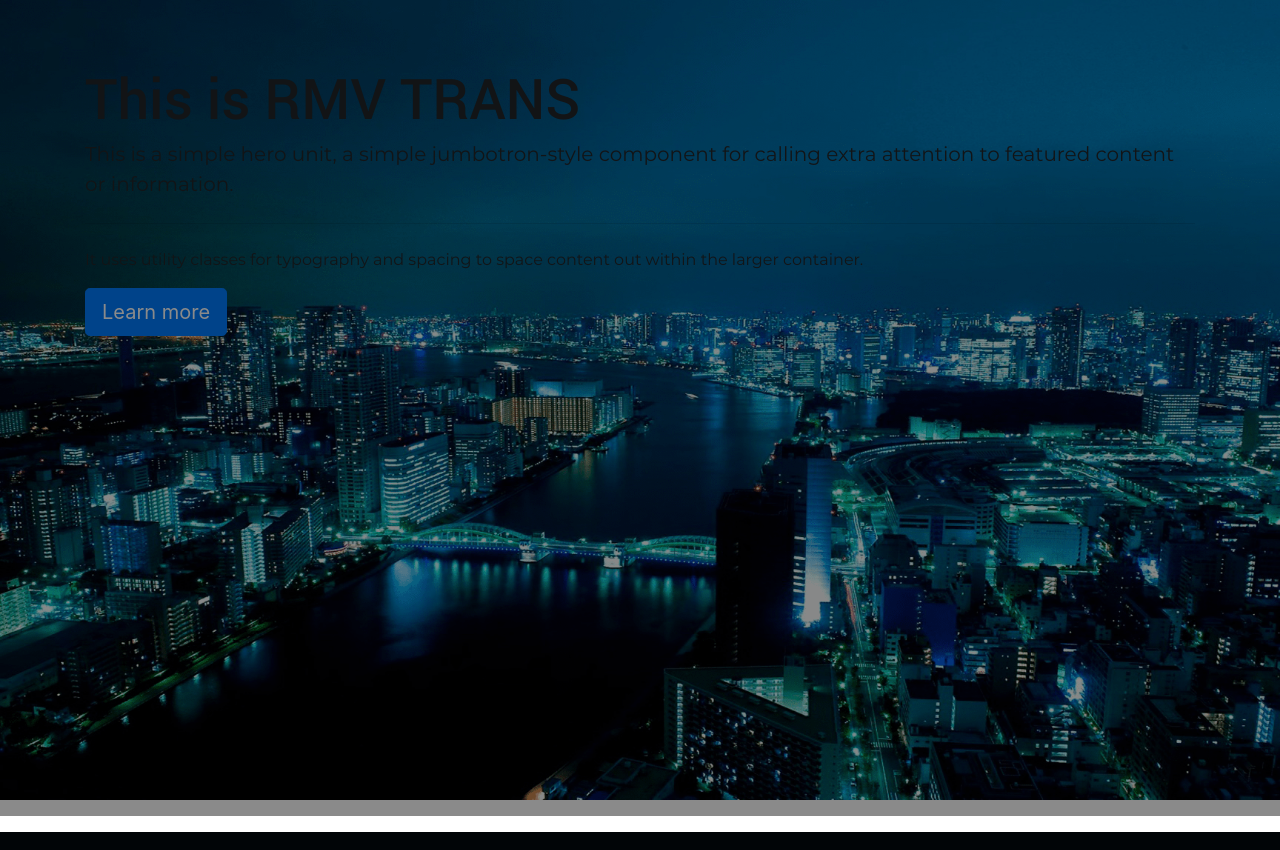
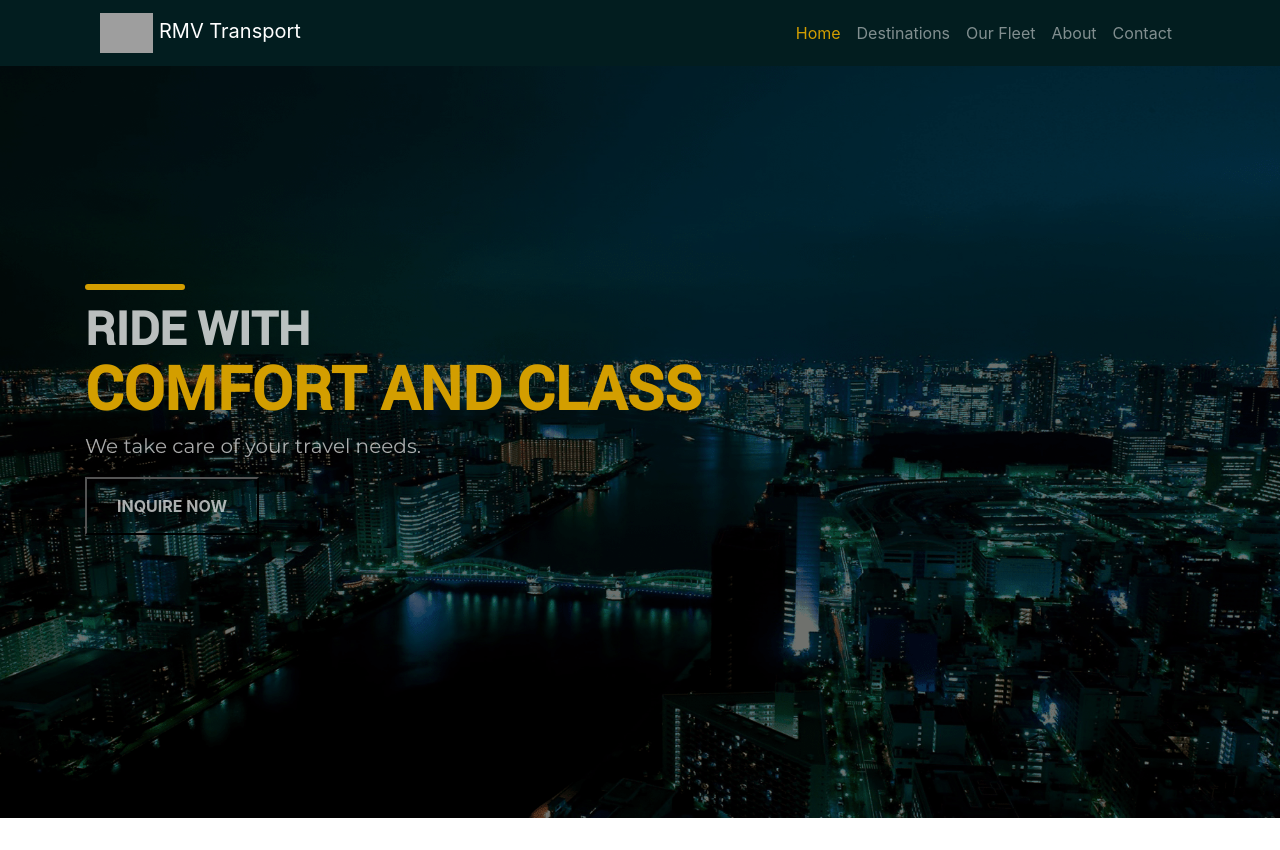
Before and after one commit to kmbaguion/rmvtrans, a PHP site: page / in a window 1280 px wide. Run offline with PHP 8.4, Linux system fonts and the light colour scheme; grey boxes are pictures that could not be loaded.

Commit message:
Added hero image and text

```diff
--- a/app/home.html
+++ b/app/home.html
@@ -1,11 +1,8 @@
 <!doctype html>
 <html lang="en">
   <head>
-    <!-- Required meta tags -->
     <meta charset="utf-8">
     <meta name="viewport" content="width=device-width, initial-scale=1, shrink-to-fit=no">
-
-    <!-- Bootstrap CSS -->
     <link rel="stylesheet" href="../css/bootstrap.min.css" >
     <link rel="stylesheet" href="../css/app.css">
     <link rel="stylesheet" href="../css/home.css">
@@ -13,21 +10,50 @@
   </head>
   <body>
       <div class="row">
+        <div class="col-md-12">
+          <nav class="navbar navbar-expand-lg navbar-dark navbar-custom shadow">
+              <a class="navbar-brand" href="#"> <img class="logo" src="http://bootstrap-ecommerce.com/main/images/logo-white.png" height="40"> RMV Transport</a>
+              <button class="navbar-toggler" type="button" data-toggle="collapse" data-target="#navbar1" aria-controls="navbarNav" aria-expanded="false" aria-label="Toggle navigation">
+                <span class="navbar-toggler-icon"></span>
+              </button>
+              <div class="collapse navbar-collapse" id="navbar1">
+                <ul class="navbar-nav ml-auto">
+                  <li class="nav-item active">
+                    <a class="nav-link">Home <span class="sr-only">(current)</span></a>
+                  </li>
+                  <li class="nav-item"><a class="nav-link"> Destinations </a></li>
+                  <li class="nav-item"><a class="nav-link"> Our Fleet </a></li>
+                  <li class="nav-item"><a class="nav-link"> About </a></li>
+                  <li class="nav-item"><a class="nav-link"> Contact </a></li>
+                </ul>
+              </div>
+            </nav>
+        </div>
         <div class="col-md-12 col-lg-12">
           <div class="jumbotron main-hero jumbotron-fluid">
-            <div class="hero-overlay"></div>
-            <div class="container ">
-              <h1 class="display-4">This is RMV TRANS</h1>
-              <p class="lead">This is a simple hero unit, a simple jumbotron-style component for calling extra attention to featured content or information.</p>
-              <hr class="my-4">
-              <p>It uses utility classes for typography and spacing to space content out within the larger container.</p>
-              <a class="btn btn-primary btn-lg" href="#" role="button">Learn more</a>
+            <div class="container">
+              <section class="hero-text-container">
+                <div class="hero-border-top"></div>
+                  <div class="hero-main-text">
+                      <h1>RIDE WITH</h1>
+                      <h1>COMFORT AND CLASS</h1>
+                  </div>
+                  <div class="hero-sub-text">
+                    <p>We take care of your travel needs.</p>
+                  </div>
+                  <div class="action-buttons">
+                    <button class="button btn-inquire">INQUIRE NOW</button>
+                  </div>
+              </section>
+              <!-- <section class="booking-form-container">
+                <div class="booking-header">
+                  <p>Book your ride now!</p>
+                </div>
+              </section> -->
             </div>
             </div>
         </div>
       </div>
-    <!-- Optional JavaScript -->
-    <!-- jQuery first, then Popper.js, then Bootstrap JS -->
     <script src="../js/jquery-3.3.1.min.js"></script>
     <script src="../js/popper.min.js"></script>
     <script src="../js/bootstrap.min.js"></script>
--- a/css/home.css
+++ b/css/home.css
@@ -1,15 +1,78 @@
+
+/* Jumbotron Style */
 .main-hero{
-    height: 100vh;
-    background-image: url("../images/home-jumbotron.png"); /* The image used */
-    background-color: #cccccc; /* Used if the image is unavailable */
-    background-position: center; /* Center the image */
-    background-repeat: no-repeat; /* Do not repeat the image */
-    background-size: cover; /* Resize the background image to cover the entire container */
+    height: 94vh;
+    width: 100vw;
+    background-image: url("../images/home-jumbotron.png");
+    background-position: center;
+    background-repeat: no-repeat;
+    background-size: cover;
 }
-.hero-overlay{
-    width:100%;
-    height:100%;
-    background-color: rgba(0, 0, 0, 0.4588235294117647);
+.hero-text-container{
+    position: relative;
+    top: 154px;
+}
+.hero-border-top{
+    height: 6px;
+    width: 100px;
+    background-color: #d39e00;
+    margin-bottom: 10px;
+    border-radius: 10px;
+}
+.hero-main-text h1:nth-child(odd){
+    font-size: 46px;
+    color: rgba(248, 249, 250, 0.75);
+    margin-bottom: -4px;
+}
+.hero-main-text h1{
+    font-size: 60px;
+    color: #d39e00;
+    font-weight: 600;
+}
+.hero-sub-text{
+    color: rgba(255, 255, 255, 0.6705882352941176);
+    font-size: 20px;
+}
+.btn-inquire{
+    padding: 15px 30px 15px 30px;
+    background-color: transparent;
+    color: rgba(255, 255, 255, 0.6705882352941176);
+    font-weight: bold;
+}
+
+.booking-form-container{
+    width: 450px;
+    height: auto;
+    background-color: #49505763;
     position: absolute;
-    margin-top: -5em;
+    right: 178px;
+    top: 220px;
 }
+
+/* End of Jumbotron */
+
+/* Navbar Style */
+.navbar-custom{
+    background-color: rgb(2, 29, 31);
+    top: 0;
+}
+.navbar-dark .navbar-nav .active>.nav-link, .navbar-dark .navbar-nav .nav-link.active, .navbar-dark .navbar-nav .nav-link.show, .navbar-dark .navbar-nav .show>.nav-link {
+    color: #d39e00;
+}
+/* End of Navbar */
+
+/* Media Queries */
+@media (max-width: 575.98px) {
+    .navbar-custom{
+        padding-left: 30px;
+        padding-right: 30px;
+    }
+}
+
+@media (min-width: 767.98px) {
+    .navbar-custom{
+        padding-left: 100px;
+        padding-right: 100px;
+    }
+}
+/* End of Media Queries */
```
Also changed, not shown: images/home-jumbotron.png.
